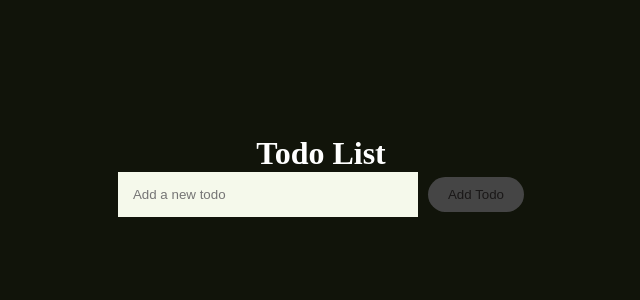
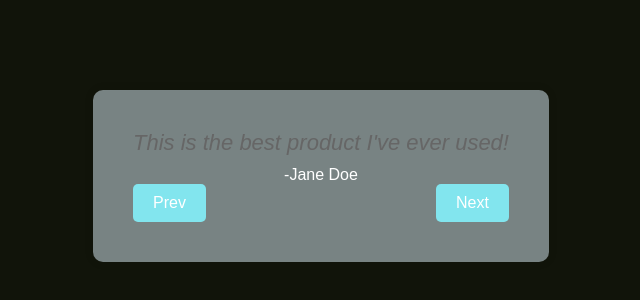
Before and after one commit to Ruku-webgurl/React-JS-Project, a React (Vite) app: page / in a window 1280 px wide. Shown: the part 224-524 px from the top of the page, without its empty margins (319-959 px from the left). Built offline with nearby package versions, Linux system fonts and the light colour scheme.

Commit message:
any message

```diff
--- a/src/App.jsx
+++ b/src/App.jsx
@@ -1,4 +1,5 @@
 import Counter from "./Counter/Counter"
+import Testimonials from "./Testimonial/Testimonial"
 import TodoList from "./Todo/TodoList"
 
 
@@ -7,7 +8,7 @@
 const App = () => {
   return (
     <div>
-      <TodoList />
+      <Testimonials />
 
     </div>
   )
--- /dev/null
+++ b/src/Testimonial/Testimonial.jsx
@@ -0,0 +1,59 @@
+import React, { useState } from 'react'
+import "./testimonial.css"
+
+const Testimonials = () => {
+
+    const [currentIndex, setCurrentIndex] = useState(0)
+    const testimonials = [
+        {
+            quote: "This is the best product I've ever used!",
+            author: "Jane Doe",
+        },
+        {
+            quote: "I highly recommend this product to everyone!",
+            author: "John Smith",
+        },
+        {
+            quote: "This product has completely changed my life!",
+            author: "Bob Johnson",
+        },
+
+    ]
+
+    const handlePrevClick = () => {
+        setCurrentIndex((currentIndex + testimonials.length - 1) % testimonials.length)
+    }
+
+    const handleNextClick = () => {
+        setCurrentIndex((currentIndex + 1) % testimonials.length)
+    }
+
+    return (
+
+        <div className='testimonials'>
+            <div className="testimonials-quote">
+                {testimonials[currentIndex].quote}
+            </div>
+
+
+            <div className="testimonals-author">
+                -{testimonials[currentIndex].author}
+
+
+            </div>
+
+            <div className="testimonials-nav">
+                <button onClick={handlePrevClick}>Prev</button>
+                <button onClick={handleNextClick}>Next</button>
+
+            </div>
+
+
+
+
+        </div>
+
+    )
+}
+
+export default Testimonials
--- /dev/null
+++ b/src/Testimonial/testimonial.css
@@ -0,0 +1,61 @@
+* {
+    margin: 0;
+    padding: 0;
+    box-sizing: border-box;
+}
+
+body {
+    display: flex;
+    justify-content: center;
+    align-items: center;
+    height: 100vh;
+    background-color: #e8faff;
+}
+
+.testimonials {
+    margin: 0 auto;
+    text-align: center;
+    font-family: sans-serif;
+    border-radius: 10px;
+    padding: 40px;
+    box-shadow: 0 0 10px rgba(0, 0, 0, 0.1);
+    background-color: #788383;
+}
+
+.testimonials-quote {
+    font-size: 22px;
+    font-style: italic;
+    margin-bottom: 10px;
+    color: #666;
+}
+
+.testimonials-author {
+    font-size: 18px;
+    font-weight: bold;
+    margin-bottom: 20px;
+    color: #333;
+}
+
+.testimonials-nav {
+    display: flex;
+    justify-content: space-between;
+}
+
+.testimonials-nav button {
+    padding: 10px 20px;
+    border: none;
+    background-color: #82e5ee;
+    color: #fff;
+    font-size: 16px;
+    cursor: pointer;
+    border-radius: 5px;
+    transition: background-color 0.3s;
+}
+
+.testimonials-nav button:hover {
+    background-color: #037680;
+}
+
+.testimonials-nav button:active {
+    transform: scale(0.95);
+}
```
